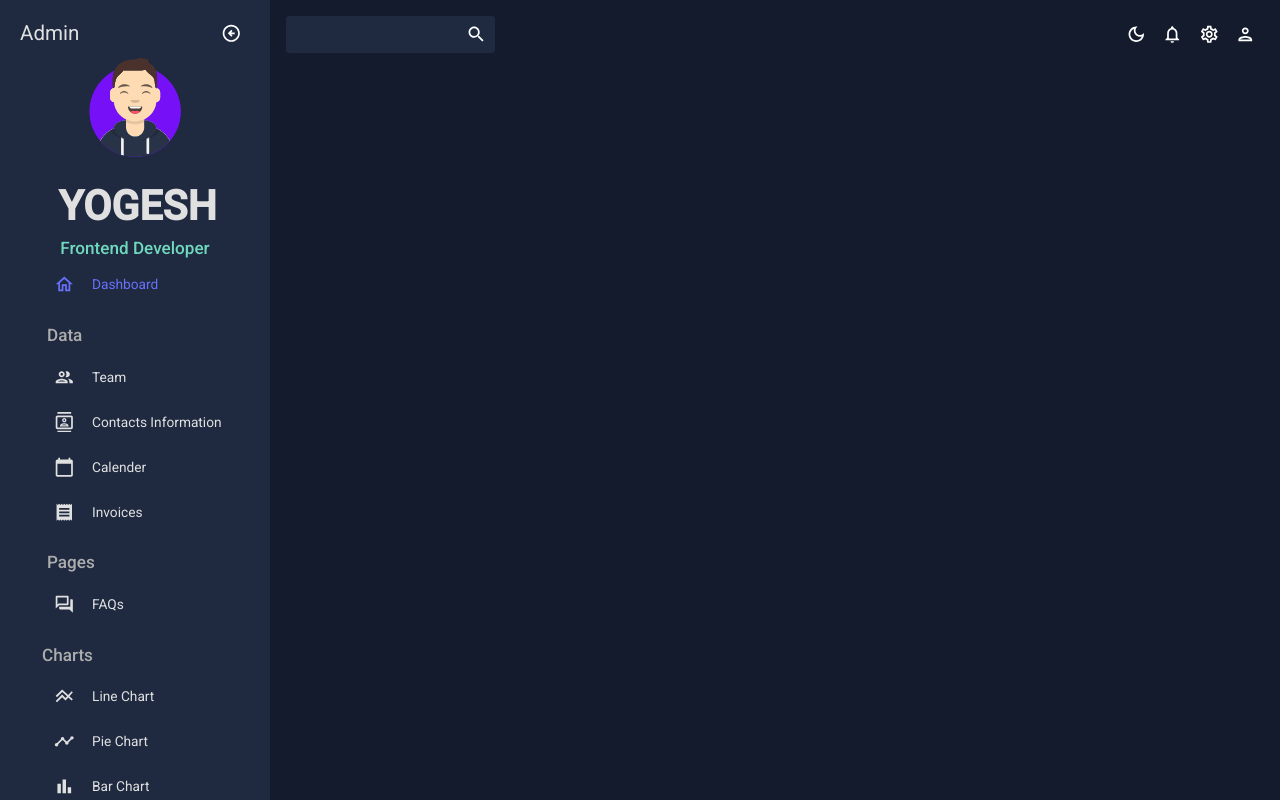
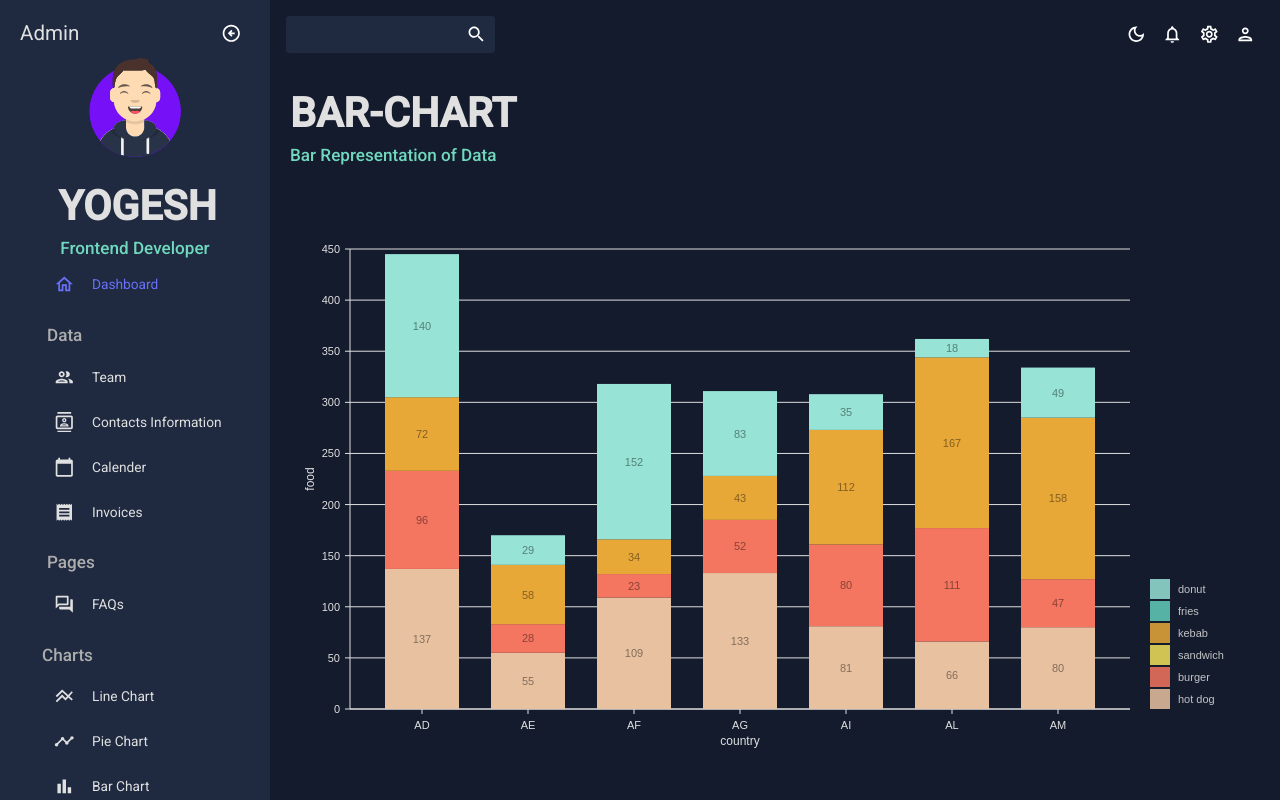
Before and after one commit to yogeshCelestial/react-dashboard, a React (Create React App) app: page /bar-chart in a window 1280 px wide. Built offline with nearby package versions, Linux system fonts and the light colour scheme.

Commit message:
Bar Chart Designed

```diff
--- a/src/App.tsx
+++ b/src/App.tsx
@@ -10,6 +10,7 @@
 import Invoices from './screens/invoices';
 import Calendar from './screens/calender';
 import FAQPage from './screens/faq';
+import Bar from './screens/bar';
 
 
 function App() {
@@ -32,7 +33,7 @@
                             <Route path='/faqs' element={<FAQPage />} />
                             {/* <Route path='/pie' element={<Dashboard />} /> */}
                             {/* <Route path='/line' element={<Dashboard />} /> */}
-                            {/* <Route path='/bar' element={<Dashboard />} />  */}
+                            <Route path='/bar-chart' element={<Bar />} />
                             {/* <Route path='/geo' element={<Dashboard />} />                                                      */}
                         </Routes>
                     </main>
--- /dev/null
+++ b/src/components/BarChart.tsx
@@ -0,0 +1,161 @@
+import React from 'react';
+import { ResponsiveBar } from '@nivo/bar';
+import { mockBarData as data } from '../data/mockData';
+import { useTheme } from '@mui/material';
+import { tokens } from '../theme';
+
+const BarChart = ({ isDashboard=false}) => {
+    const theme = useTheme();
+    const colors = tokens(theme.palette.mode);
+
+    return (
+        <ResponsiveBar
+            data={data}
+            theme={{
+                axis: {
+                    domain: {
+                        line: {
+                            stroke: colors.grey[100],
+                        }
+                    },
+                    legend: {
+                        text: {
+                            fill: colors.grey[100],
+                        }
+                    },
+                    ticks: {
+                        line: {
+                            stroke: colors.grey[100],
+                            strokeWidth: 1,
+                        },
+                        text: {
+                            fill: colors.grey[100],
+                        }
+                    }
+                },
+                legends: {
+                    text: {
+                        fill: colors.grey[100],
+                    }
+                }
+            }}
+            keys={[
+                'hot dog',
+                'burger',
+                'sandwich',
+                'kebab',
+                'fries',
+                'donut'
+            ]}
+            indexBy="country"
+            margin={{ top: 50, right: 130, bottom: 50, left: 60 }}
+            padding={0.3}
+            valueScale={{ type: 'linear' }}
+            indexScale={{ type: 'band', round: true }}
+            colors={{ scheme: 'nivo' }}
+            defs={[
+                {
+                    id: 'dots',
+                    type: 'patternDots',
+                    background: 'inherit',
+                    color: '#38bcb2',
+                    size: 4,
+                    padding: 1,
+                    stagger: true
+                },
+                {
+                    id: 'lines',
+                    type: 'patternLines',
+                    background: 'inherit',
+                    color: '#eed312',
+                    rotation: -45,
+                    lineWidth: 6,
+                    spacing: 10
+                }
+            ]}
+            fill={[
+                {
+                    match: {
+                        id: 'fries'
+                    },
+                    id: 'dots'
+                },
+                {
+                    match: {
+                        id: 'sandwich'
+                    },
+                    id: 'lines'
+                }
+            ]}
+            borderColor={{
+                from: 'color',
+                modifiers: [
+                    [
+                        'darker',
+                        1.6
+                    ]
+                ]
+            }}
+            axisTop={null}
+            axisRight={null}
+            axisBottom={{
+                tickSize: 5,
+                tickPadding: 5,
+                tickRotation: 0,
+                legend: isDashboard ? undefined : 'country',
+                legendPosition: 'middle',
+                legendOffset: 32,
+                truncateTickAt: 0
+            }}
+            axisLeft={{
+                tickSize: 5,
+                tickPadding: 5,
+                tickRotation: 0,
+                legend: isDashboard ? undefined : 'food',
+                legendPosition: 'middle',
+                legendOffset: -40,
+                truncateTickAt: 0
+            }}
+            labelSkipWidth={12}
+            labelSkipHeight={12}
+            labelTextColor={{
+                from: 'color',
+                modifiers: [
+                    [
+                        'darker',
+                        1.6
+                    ]
+                ]
+            }}
+            legends={[
+                {
+                    dataFrom: 'keys',
+                    anchor: 'bottom-right',
+                    direction: 'column',
+                    justify: false,
+                    translateX: 120,
+                    translateY: 0,
+                    itemsSpacing: 2,
+                    itemWidth: 100,
+                    itemHeight: 20,
+                    itemDirection: 'left-to-right',
+                    itemOpacity: 0.85,
+                    symbolSize: 20,
+                    effects: [
+                        {
+                            on: 'hover',
+                            style: {
+                                itemOpacity: 1
+                            }
+                        }
+                    ]
+                }
+            ]}
+            role="application"
+            ariaLabel="Nivo bar chart demo"
+            barAriaLabel={e=>e.id+': '+e.formattedValue+' in country: '+e.indexValue}
+        />
+    );
+};
+
+export default BarChart;
--- /dev/null
+++ b/src/screens/bar/index.tsx
@@ -0,0 +1,17 @@
+import React from 'react';
+import Header from '../../components/Header';
+import BarChart from '../../components/BarChart';
+import { Box } from '@mui/material';
+
+const Bar = () => {
+    return (
+        <Box m='20px'>
+            <Header title="BAR-CHART" subtitle="Bar Representation of Data" />
+            <Box height='70vh'>
+                <BarChart isDashboard={false} />
+            </Box>
+        </Box>
+    );
+};
+
+export default Bar;
```
